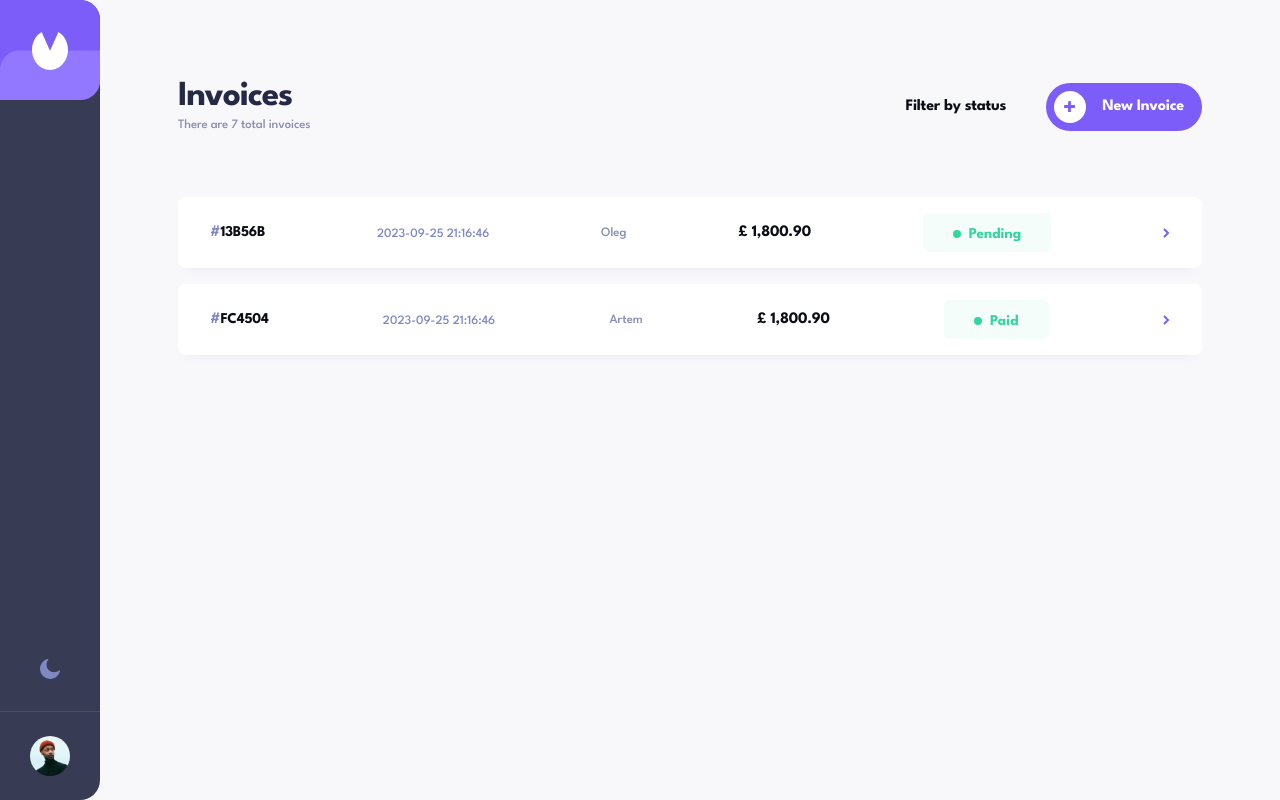
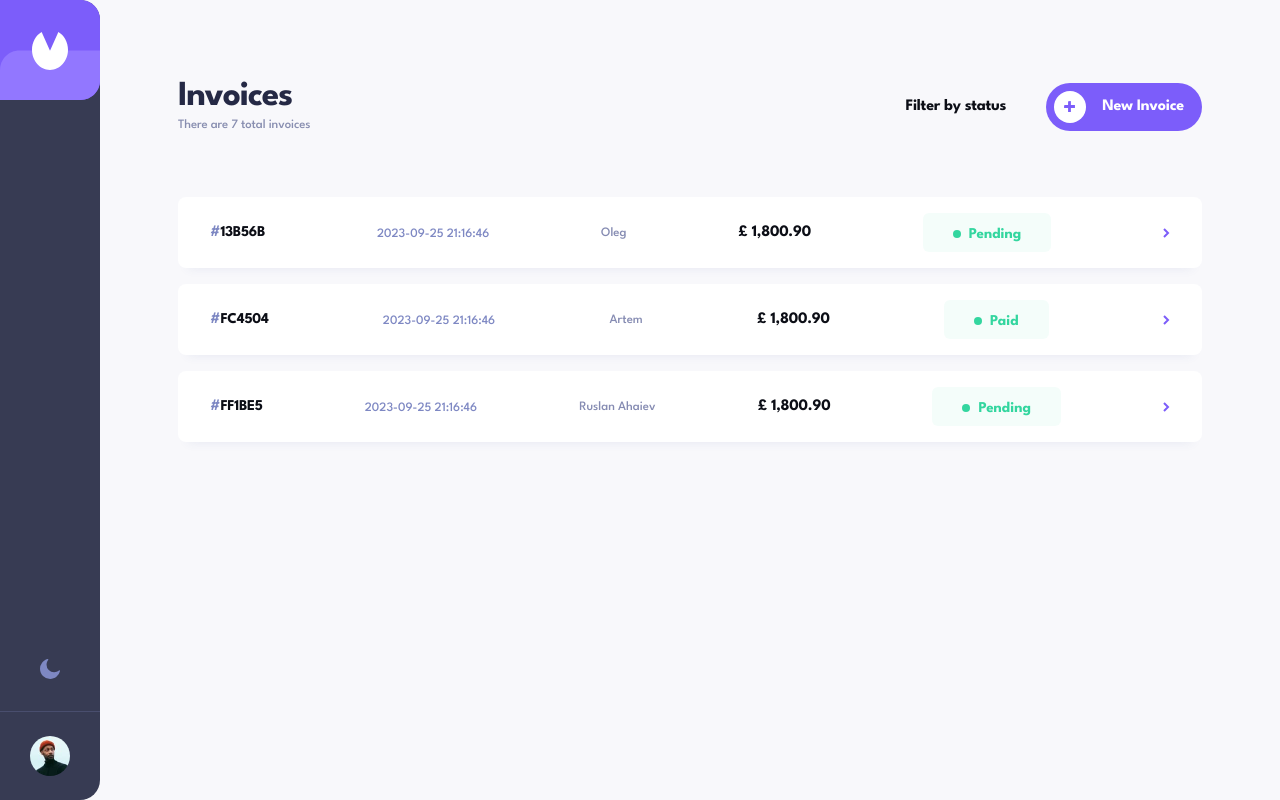
Before and after one commit to arweb1/invoice-app, a React (Create React App) app: page / in a window 1280 px wide. Built offline with nearby package versions, Linux system fonts and the light colour scheme.

Commit message:
invoice grid started

```diff
--- a/src/pages/InvoiceInfoPage/InvoiceInfoPage.jsx
+++ b/src/pages/InvoiceInfoPage/InvoiceInfoPage.jsx
@@ -20,7 +20,8 @@ function InvoiceInfoPage() {
     billToPostCode,
     billToStreetAdress,
     createdAt,
-    status
+    status,
+    invoiceDate
   } = currentInvoice;
 
   const navigate = useNavigate();
@@ -56,19 +57,39 @@ function InvoiceInfoPage() {
               </div>
               <div className="right-side">
                 <p className='adress'>
-                  <span>
+                  <br />
                     {billFromStreet}
-                  </span>
-                  <span>
+                  <br />
                     {billFromCity}
-                  </span>
-                  <span>
+                  <br />
                     {billFromPostCode}
-                  </span>
-                  <span>
+                  <br />
                     {billFromCountry}
-                  </span>
                 </p>
+              </div>
+              <div className="invoice-date-container">
+                <h4>Invoice Date</h4>
+                {invoiceDate}
+              </div>
+              <div className="payment-due-container">
+                <h4>Payment Due</h4>
+
+              </div>
+              <div className="bill-to-container">
+                <h4>Bill To</h4>
+                {billToClientsName}
+                <br />
+                  {billFromStreet}
+                <br />
+                  {billFromCity}
+                <br />
+                  {billFromPostCode}
+                <br />
+                  {billFromCountry}
+              </div>
+              <div className="sent-to-container">
+                <h4>Sent To</h4>
+                {billToClientsEmail}
               </div>
             </div>
           </div>
--- a/src/pages/InvoiceInfoPage/InvoiceInfoPage.scss
+++ b/src/pages/InvoiceInfoPage/InvoiceInfoPage.scss
@@ -2,7 +2,7 @@
 
 .container{
     margin: 0 auto;
-    max-width: 1010px;
+    width: 100%;
 }
 .full-info_wrapper{
     margin-top: 65px;
@@ -51,11 +51,31 @@
     box-shadow: 0px 10px 10px -10px rgba(72, 84, 159, 0.10);
 }
 .full-info-header{
-    display: flex;
-    justify-content: space-between;
+    display: grid;
+    grid-template: repeat(3, auto)/repeat(6, 1fr);
+
+    .right-side{
+        grid-row: 1/2;
+        grid-column: -2/-1;
+        text-align: right;
+    }
+    .invoice-date-container{
+        grid-row: 2/3;
+    }
+    .payment-due-container{
+        grid-row: -2/-1;
+    }
+    .bill-to-container{
+        grid-row: 2/4;
+        grid-column: 3/6;
+    }
+    .sent-to-container{
+        grid-row: 2/3;
+        grid-column: 5/6;
+    }
 }
-.adress{
-    display: flex;
-    flex-direction: column;
-    text-align: right;
-}
+// .adress{
+//     display: flex;
+//     flex-direction: column;
+//     text-align: right;
+// }
--- a/src/store/form/form-slice.js
+++ b/src/store/form/form-slice.js
@@ -17,6 +17,22 @@ const initialState = {
             createdAt: moment().format("YYYY-MM-DD HH:mm:ss"),
             status: 'Paid'
         },
+        {
+            billFromCity: "Харьков",
+            billFromCountry: "Украина",
+            billFromPostCode: "71108",
+            billFromStreet: "пушка 79/1",
+            billToCity: "Kyiv",
+            billToClientsEmail: "agaevrweb@gmail.com",
+            billToClientsName: "Ruslan Ahaiev",
+            billToCountry: "Украина",
+            billToPostCode: "02144",
+            billToStreetAdress : "sofii rusovoy 5b",
+            invoiceDate: "2023-10-12",
+            createdAt: moment().format("YYYY-MM-DD HH:mm:ss"),
+            id: `${uuidv4().substr(0, 6)}`,
+            status: "Pending",
+        }
 
     ]
 }
```
